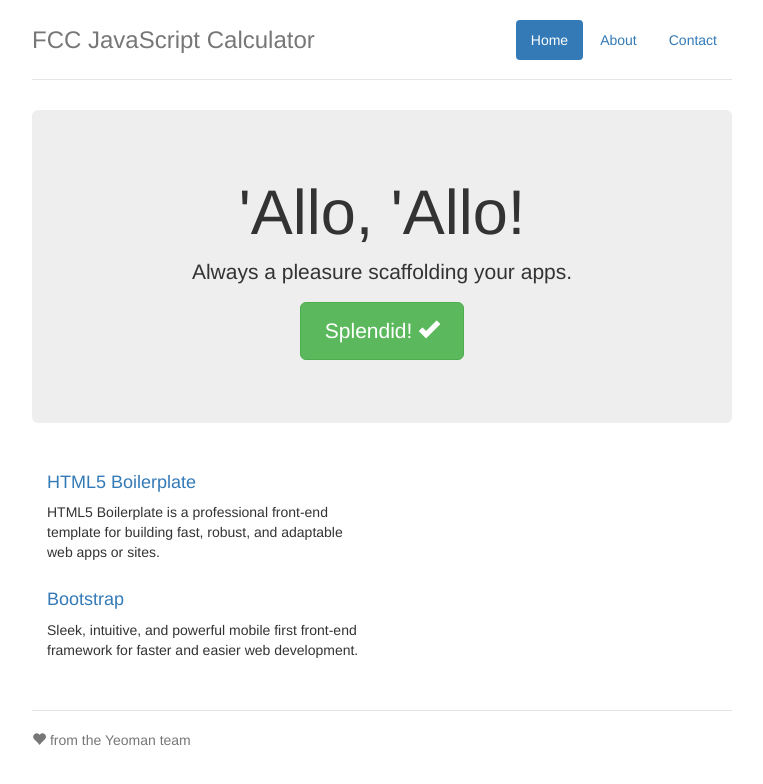
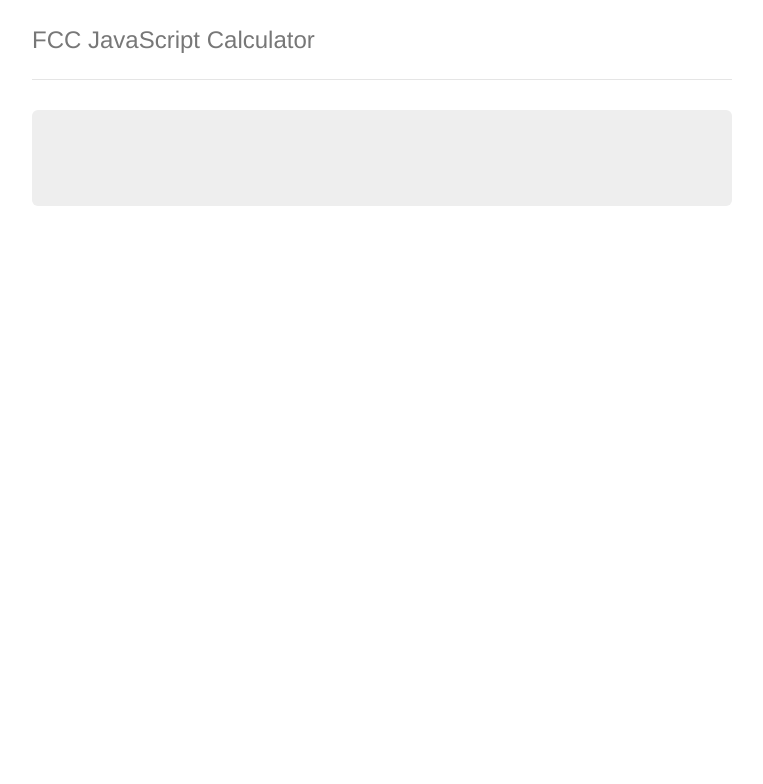
Before and after one commit to thomas-duval/FCC-JavaScript-Calculator, a website: page app/index.html in a window 1280 px wide. Shown: the whole page, without its empty margins (258-1021 px from the left). Drawn offline with nearby package versions, Linux system fonts and the light colour scheme; files that its build step writes are made by us from their sources.

Commit message:
Clean Index.html

```diff
--- a/app/index.html
+++ b/app/index.html
@@ -27,39 +27,12 @@
 
     <div class="container">
       <div class="header">
-        <ul class="nav nav-pills pull-right">
-          <li class="active"><a href="#">Home</a></li>
-          <li><a href="#">About</a></li>
-          <li><a href="#">Contact</a></li>
-        </ul>
         <h3 class="text-muted">FCC JavaScript Calculator</h3>
       </div>
 
       <div class="jumbotron">
-        <h1>'Allo, 'Allo!</h1>
-        <p class="lead">Always a pleasure scaffolding your apps.</p>
-        <p><a class="btn btn-lg btn-success" href="#">Splendid! <span class="glyphicon glyphicon-ok"></span></a></p>
+
       </div>
-
-      <div class="row marketing">
-        <div class="col-lg-6">
-          <h4><a href="https://html5boilerplate.com/">HTML5 Boilerplate</a></h4>
-          <p>HTML5 Boilerplate is a professional front-end template for building fast, robust, and adaptable web apps or sites.</p>
-
-
-
-          <h4><a href="http://getbootstrap.com/">Bootstrap</a></h4>
-          <p>Sleek, intuitive, and powerful mobile first front-end framework for faster and easier web development.</p>
-
-
-        </div>
-      </div>
-
-      <div class="footer">
-        <p><span class="glyphicon glyphicon-heart"></span> from the Yeoman team</p>
-      </div>
-    </div>
-
 
     <!-- build:js(.) scripts/vendor.js -->
     <!-- bower:js -->
```
